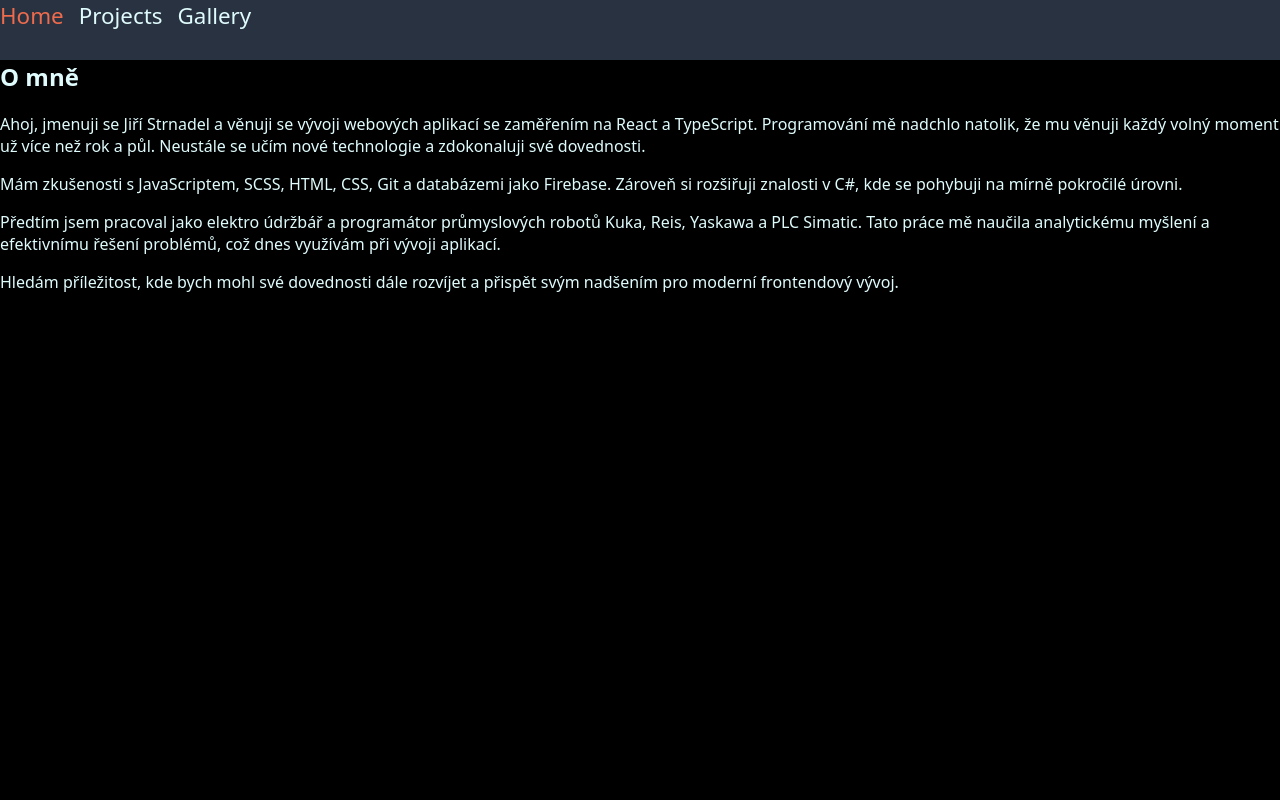
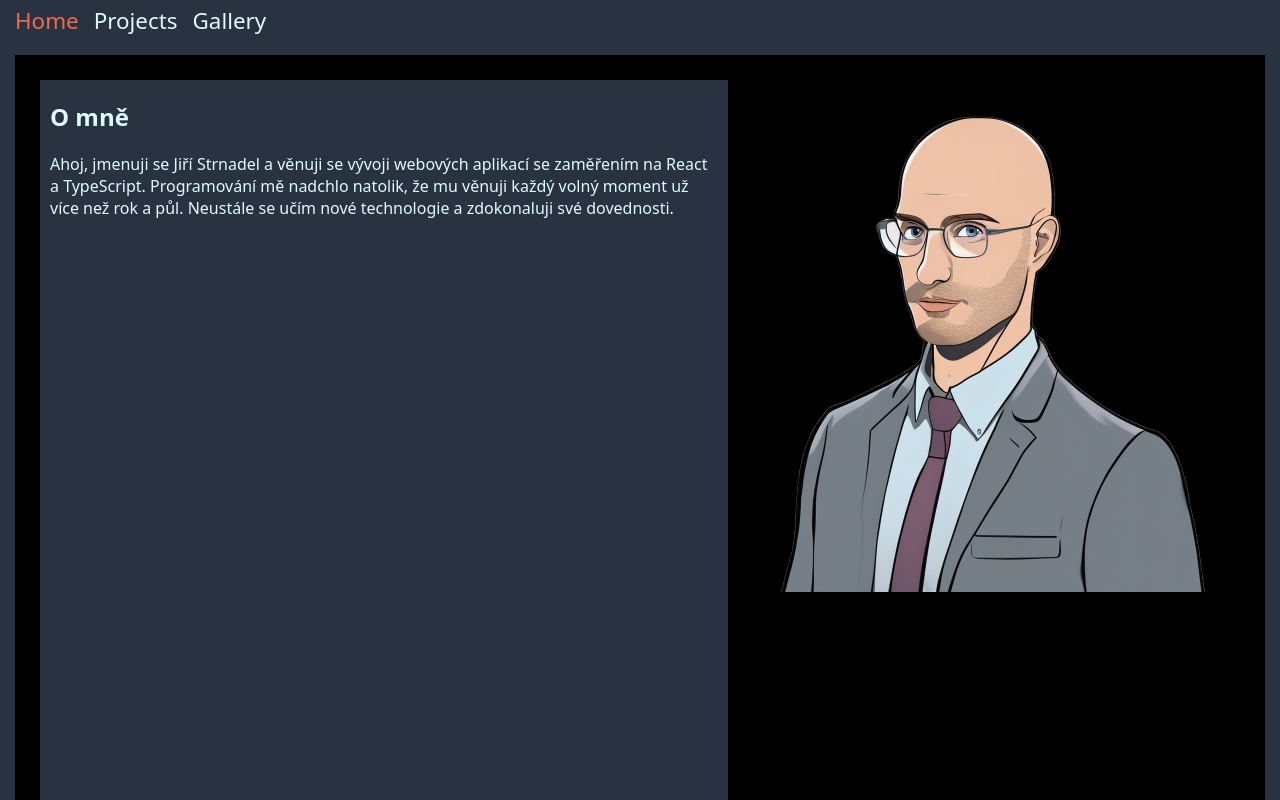
Before and after one commit to Juzba/my-portfolio, a React (Vite) app: page / in a window 1280 px wide. Shown: the top 800 px of the page. Built offline with nearby package versions, Linux system fonts and the light colour scheme.

Commit message:
img added

```diff
--- a/src/pages/Home/About.tsx
+++ b/src/pages/Home/About.tsx
@@ -1,15 +1,21 @@
-import './scss/About.scss';
+import "./scss/About.scss";
+import imgBaldMan from "../../images/baldMan.png";
 
 const About = () => {
 	return (
 		<section className="about">
+			<div>
 				<h1>O mně</h1>
 				<p>
-                Ahoj, jmenuji se Jiří Strnadel a věnuji se vývoji webových aplikací se zaměřením na React a TypeScript. Programování mě
-                nadchlo natolik, že mu věnuji každý volný moment už více než rok a půl. Neustále se učím nové technologie a zdokonaluji své
-                dovednosti.
+					Ahoj, jmenuji se Jiří Strnadel a věnuji se vývoji webových aplikací se zaměřením na React a TypeScript.
+					Programování mě nadchlo natolik, že mu věnuji každý volný moment už více než rok a půl. Neustále se učím nové
+					technologie a zdokonaluji své dovednosti.
 				</p>
-            <p>
+			</div>
+
+			<img src={imgBaldMan} alt="" />
+
+			{/* <p>
                 Mám zkušenosti s JavaScriptem, SCSS, HTML, CSS, Git a databázemi jako Firebase. Zároveň si rozšiřuji znalosti v C#, kde se
                 pohybuji na mírně pokročilé úrovni.
             </p>
@@ -17,7 +23,7 @@ const About = () => {
                 Předtím jsem pracoval jako elektro údržbář a programátor průmyslových robotů Kuka, Reis, Yaskawa a PLC Simatic. Tato práce
                 mě naučila analytickému myšlení a efektivnímu řešení problémů, což dnes využívám při vývoji aplikací.
             </p>
-            <p>Hledám příležitost, kde bych mohl své dovednosti dále rozvíjet a přispět svým nadšením pro moderní frontendový vývoj.</p>
+            <p>Hledám příležitost, kde bych mohl své dovednosti dále rozvíjet a přispět svým nadšením pro moderní frontendový vývoj.</p> */}
 		</section>
 	);
 };
--- a/src/pages/Home/scss/About.scss
+++ b/src/pages/Home/scss/About.scss
@@ -1,8 +1,17 @@
 @use "../../../index.scss";
 
+.about {
+   margin: 15px;
+   padding: 25px;
+	min-height: 100vh;
+	background-color: black;
+	display: flex;
+	div {
+      padding: 0 10px;
+      background-color: index.$background-color;
+	}
 
-
-.about{
-   min-height: 100vh;
-   background-color: black;
+	img {
+		height: 40vw;
+	}
 }
--- a/src/pages/NavShared.tsx
+++ b/src/pages/NavShared.tsx
@@ -1,6 +1,6 @@
 import { Outlet } from 'react-router-dom';
-import Footer from './components/Footer';
-import Navbar from './components/Navbar';
+import Footer from './navShared/Footer';
+import Navbar from './navShared/Navbar';
 
 const NavShared = () => {
     return (
--- a/src/pages/components/scss/Navbar.scss
+++ b/src/pages/navShared/scss/Navbar.scss
@@ -5,6 +5,7 @@ header {
 	position: relative;
 
 	.navbar {
+		padding: 5px 15px;
 		button {
 			display: none;
 		}
```
Also changed, not shown: src/images/baldMan.png (added), src/pages/navShared/Footer.tsx (renamed from src/pages/components/Footer.tsx), src/pages/navShared/Navbar.tsx (renamed from src/pages/components/Navbar.tsx). Lines whose indentation alone changed are shown as unchanged.
